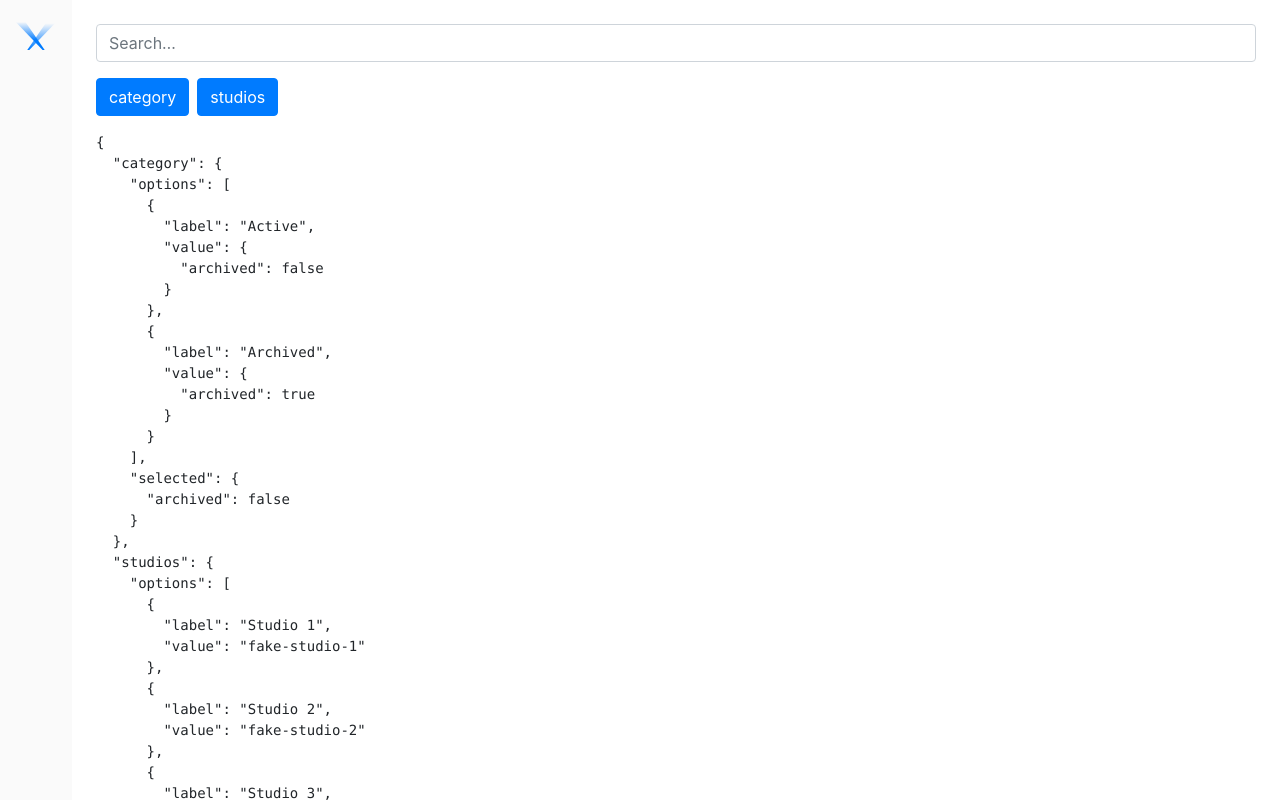
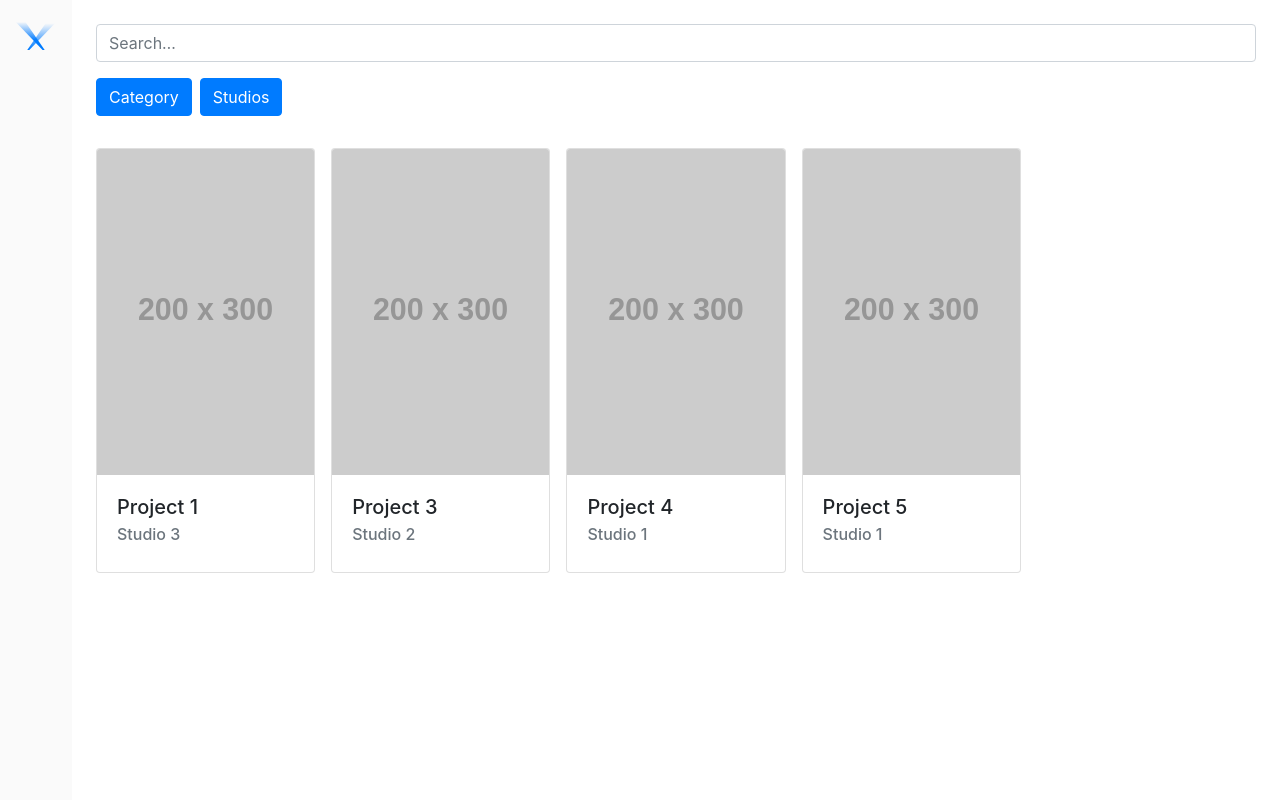
Before and after one commit to drichar/pxwl-sandbox, a Gatsby site: page /airbnb-filters in a window 1280 px wide. Built offline with nearby package versions, Linux system fonts and the light colour scheme; Gatsby itself is replaced by a stand-in of ours; placeholder pictures from the web are drawn by us; some icons are missing.

Commit message:
Filters work on page

```diff
--- a/src/components/airbnb-filters/filter-item.js
+++ b/src/components/airbnb-filters/filter-item.js
@@ -1,8 +1,8 @@
-import React, { Component } from 'react'
-import PropTypes from 'prop-types'
-import { Button, Card, Form } from 'react-bootstrap'
-import styled from 'styled-components'
-import _ from 'lodash'
+import React, { Component } from "react"
+import PropTypes from "prop-types"
+import { Button, Card, Form } from "react-bootstrap"
+import styled from "styled-components"
+import _ from "lodash"
 
 const FilterContainer = styled.div`
   position: relative;
@@ -12,6 +12,8 @@ const FilterMenu = styled.div`
   position: absolute;
   top: 100%;
   left: 0;
+  margin-top: 0.5rem;
+  z-index: 10;
 `
 
 class FilterItem extends Component {
@@ -26,8 +28,8 @@ class FilterItem extends Component {
     super(props)
 
     this.state = {
+      selected: this.props.filter.selected,
       showMenu: false,
-      selected: this.props.filter.selected
     }
 
     this.showMenu = this.showMenu.bind(this)
@@ -55,13 +57,14 @@ class FilterItem extends Component {
   }
 
   handleCheckboxChange = (event) => {
+    const { target } = event
     const { name, filter } = this.props
     const { selected } = this.state
 
-    const idx = filter.selected.indexOf(event.target.name)
+    const idx = filter.selected.indexOf(target.name)
 
     if( idx === -1 ) {
-      selected.push(event.target.name)
+      selected.push(target.name)
     }
     else {
       selected.splice(idx, 1);
@@ -88,8 +91,6 @@ class FilterItem extends Component {
   renderCheckboxes() {
     const { name, filter } = this.props
     const { selected } = this.state
-
-    console.log(this.state)
 
     return (
       <Card.Body>
@@ -138,7 +139,7 @@ class FilterItem extends Component {
 
     return (
       <FilterContainer>
-        <Button variant="primary" onClick={this.showMenu}>
+        <Button variant="primary" onClick={this.showMenu} style={{textTransform: 'capitalize'}}>
           {name}
         </Button>
         {this.state.showMenu && (
--- a/src/pages/airbnb-filters.js
+++ b/src/pages/airbnb-filters.js
@@ -1,8 +1,17 @@
 import React, { Component } from "react"
-import Layout from '../components/layout'
-import SEO from '../components/seo'
-import { Form } from 'react-bootstrap'
-import ProjectsFilter from '../components/airbnb-filters/projects-filter'
+import Layout from "../components/layout"
+import SEO from "../components/seo"
+import { Form, Card } from "react-bootstrap"
+import styled from "styled-components"
+import ProjectsFilter from "../components/airbnb-filters/projects-filter"
+import _ from 'lodash'
+
+const ProjectsGrid = styled.div`
+  display: grid;
+  grid-template-columns: repeat(auto-fill, minmax(200px, 1fr));
+  grid-gap: 1rem;
+  margin: 2rem 0;
+`
 
 const CATEGORY_ACTIVE = {
   label: 'Active',
@@ -52,15 +61,111 @@ const initFilters = {
   searchText: null
 }
 
+const projects = [
+  {
+    id: "project01",
+    name: "Project 1",
+    studio: {
+      label: "Studio 3",
+      value: "fake-studio-3",
+    },
+    category: {
+      archived: false,
+    },
+  },
+  {
+    id: "project02",
+    name: "Project 2",
+    studio: {
+      label: "Studio 3",
+      value: "fake-studio-3",
+    },
+    category: {
+      archived: true,
+    },
+  },
+  {
+    id: "project03",
+    name: "Project 3",
+    studio: {
+      label: "Studio 2",
+      value: "fake-studio-2",
+    },
+    category: {
+      archived: false,
+    },
+  },
+  {
+    id: "project04",
+    name: "Project 4",
+    studio: {
+      label: "Studio 1",
+      value: "fake-studio-1",
+    },
+    category: {
+      archived: false,
+    },
+  },
+  {
+    id: "project05",
+    name: "Project 5",
+    studio: {
+      label: "Studio 1",
+      value: "fake-studio-1",
+    },
+    category: {
+      archived: false,
+    },
+  },
+  {
+    id: "project06",
+    name: "Project 6",
+    studio: {
+      label: "Studio 1",
+      value: "fake-studio-1",
+    },
+    category: {
+      archived: true,
+    },
+  }
+]
+
 class AirbnbFiltersPage extends Component {
   constructor(props) {
     super(props);
 
     this.state = {
-      filters: initFilters
+      filters: initFilters,
+      projects,
     }
 
     this.updateSelected = this.updateSelected.bind(this)
+  }
+
+  componentDidMount() {
+    this.filterProjects(this.state.filters)
+  }
+
+  filterProjects(filters) {
+    let filteredProjects = projects
+
+    filteredProjects = filteredProjects.filter(project => {
+      if( !_.isEqual(project.category, filters.category.selected) ) {
+        return false
+      }
+
+      if( filters.studios.selected.length > 0 && filters.studios.selected.indexOf(project.studio.value) === -1 ) {
+        return false
+      }
+
+      if( filters.searchText && project.name.toLowerCase().search(filters.searchText) === -1 ) {
+        return false
+      }
+
+      return true
+    })
+
+    this.setState({ projects: filteredProjects })
   }
 
   updateSelected(name, selected) {
@@ -68,23 +173,60 @@ class AirbnbFiltersPage extends Component {
     filters[name].selected = selected
 
     this.setState({ filters })
+    this.filterProjects(filters)
+  }
+
+  updateSearchText = (event) => {
+    const { value } = event.target
+    const { filters } = this.state
+
+    filters.searchText = value
+
+    this.setState({ filters })
+    this.filterProjects(filters)
   }
 
   render() {
+    const { projects } = this.state
+
     return (
       <Layout>
         <SEO title="Airbnb style filters" />
 
         <Form>
           <Form.Group controlId="formSearch">
-            <Form.Control type="text" placeholder="Search&hellip;" />
+            <Form.Control
+              type="text"
+              name="searchText"
+              placeholder="Search&hellip;"
+              onChange={this.updateSearchText}
+            />
           </Form.Group>
           <Form.Group>
-            <ProjectsFilter filters={this.state.filters} updateCallback={this.updateSelected} />
+            <ProjectsFilter
+              filters={this.state.filters}
+              updateCallback={this.updateSelected}
+            />
           </Form.Group>
         </Form>
 
-        <pre>{JSON.stringify(this.state.filters, null, 2)}</pre>
+        <ProjectsGrid>
+          {projects.map((project, key) => (
+            <Card key={key}>
+              <Card.Img
+                variant="top"
+                src={`http://placehold.it/200x300&text=${project.name}`}
+              />
+              <Card.Body>
+                <Card.Title>{project.name}</Card.Title>
+                <Card.Subtitle className="mb-2 text-muted">
+                  {project.studio.label}
+                </Card.Subtitle>
+                <Card.Text />
+              </Card.Body>
+            </Card>
+          ))}
+        </ProjectsGrid>
       </Layout>
     )
   }
```
